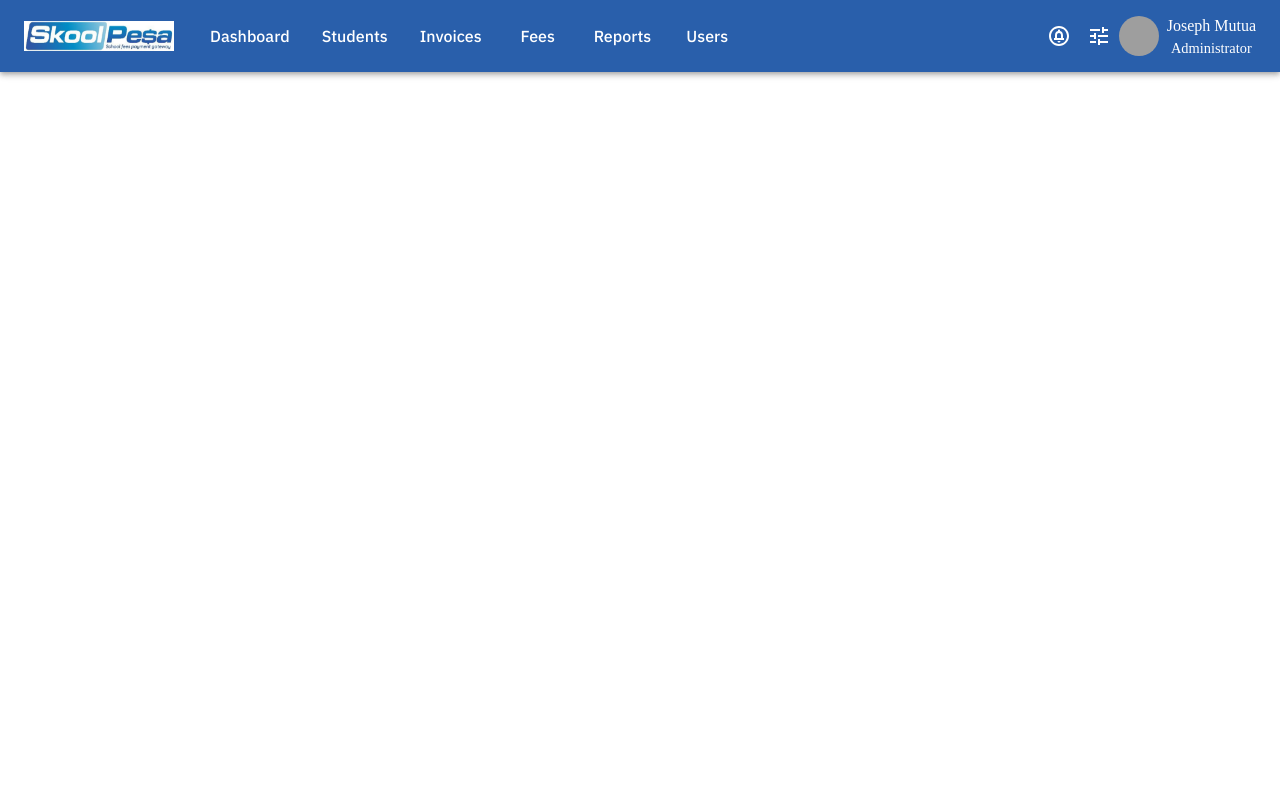
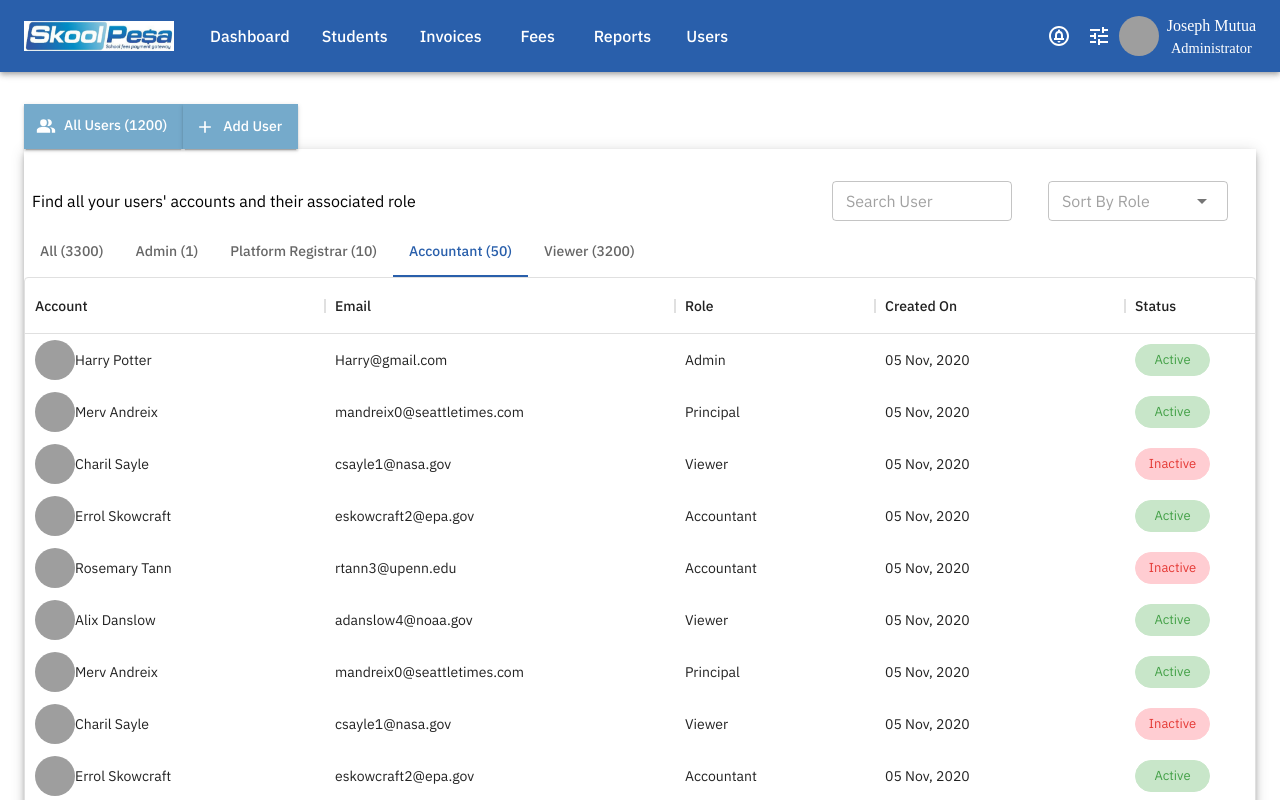
Before and after one commit to Joseph-Mutua/skoolpesa, a React (Create React App) app: page /admin/users/accountant in a window 1280 px wide. Shown: the top 800 px of the page. Built offline with nearby package versions, Linux system fonts and the light colour scheme; grey boxes are pictures that could not be loaded.

Commit message:
Implement the ALL users tab in users component

```diff
--- a/src/App.js
+++ b/src/App.js
@@ -18,7 +18,10 @@ import EditFeeTypeForm from "./components/adminuser/Fees/EditFeeTypeForm";
 
 import Reports from "./components/adminuser/Reports";
 import Students from "./components/adminuser/Students";
-import Users from "./components/adminuser/Users";
+
+// Users Components
+import Users from "./components/adminuser/Users/Users";
+import UserListTable from "./components/adminuser/Users/UserListTable";
 
 function App() {
   return (
@@ -46,14 +49,10 @@ function App() {
 
           {/* USERS COMPONENTS */}
           <Route path="/admin/users" element={<Users />}>
-            {/* <Route index element={<Users/>}>
-              <Route index/>
-              <Route path=":userType"/>
-            </Route> */}
-            <Route path="admin/users/adduser"/>
+            <Route index element={<UserListTable />} />
+            <Route path=":userType" element={<UserListTable />} />
           </Route>
-
-
+          <Route path="/admin/users/adduser" />
         </Routes>
       </Container>
     </div>
--- /dev/null
+++ b/src/components/adminuser/Users/UserListTable.js
@@ -0,0 +1,333 @@
+import React from "react";
+import { DataGrid } from "@mui/x-data-grid";
+import { Avatar, IconButton, Menu, MenuItem, Typography } from "@mui/material";
+import Chip from "@mui/material/Chip";
+import { red, green } from "@mui/material/colors";
+import MoreVertIcon from "@mui/icons-material/MoreVert";
+import LockOutlinedIcon from "@mui/icons-material/LockOutlined";
+
+const actions = ["View", "Reset Password", "Deactivate"];
+
+function getChipProps(params) {
+  if (params.value === "Active") {
+    return {
+      label: params.value,
+      style: {
+        width: "75px",
+        color: green[600],
+        borderColor: green[100],
+        backgroundColor: green[100],
+        borderRadius: "none",
+      },
+    };
+  } else {
+    return {
+      label: params.value,
+      style: {
+        width: "75px",
+        color: red[600],
+        borderColor: red[100],
+        backgroundColor: red[100],
+        borderRadius: "none",
+      },
+    };
+  }
+}
+
+const UserListTable = () =>{
+  const [anchorElNav, setAnchorElNav] = React.useState(null);
+
+
+  const handleOpenNavMenu = (event) => {
+    setAnchorElNav(event.currentTarget);
+  };
+
+  const handleCloseNavMenu = () => {
+    setAnchorElNav(null);
+  };
+
+  const columns = [
+    {
+      field: "account",
+      headerName: "Account",
+      width: 300,
+      renderCell: (params) => {
+        console.log(params);
+        return (
+          <>
+            <Avatar src={params.value.avatar} />
+            {params.value.accountName}
+          </>
+        );
+      },
+    },
+    { field: "email", headerName: "Email", width: 350 },
+    {
+      field: "role",
+      headerName: "Role",
+      width: 200,
+    },
+    {
+      field: "createdOn",
+      headerName: "Created On",
+      width: 250,
+    },
+    {
+      field: "status",
+      headerName: "Status",
+      width: 250,
+      renderCell: (params) => {
+        return (
+          <Chip variant="outlined" size="medium" {...getChipProps(params)} />
+        );
+      },
+    },
+    {
+      field: "action",
+      headerName: "Actions",
+      width: 100,
+      renderCell: (params) => {
+        // console.log(params.row);
+        if (params.row.actions === "locked") {
+          return (
+            <IconButton sx={{ color: "red" }}>
+              <LockOutlinedIcon />
+            </IconButton>
+          );
+        } else {
+          return (
+            <IconButton>
+              <MoreVertIcon onClick={handleOpenNavMenu} />
+            </IconButton>
+          );
+        }
+      },
+    },
+  ];
+
+  const rows = [
+    {
+      id: 1000000,
+      account: {
+        accountName: "Harry Potter",
+        avatar:
+          "https://assets.materialup.com/uploads/bebad102-7f40-4941-99cd-54366113003e/avatar-08.png",
+      },
+      email: "Harry@gmail.com",
+      role: "Admin",
+      createdOn: "05 Nov, 2020",
+      status: "Active",
+      actions: "locked",
+    },
+
+    {
+      id: 1,
+      account: {
+        accountName: "Merv Andreix",
+        avatar: "https://robohash.org/suntutdolore.png?size=50x50&set=set1",
+      },
+      email: "mandreix0@seattletimes.com",
+      role: "Principal",
+      createdOn: "05 Nov, 2020",
+      status: "Active",
+    },
+    {
+      id: 2,
+      account: {
+        accountName: "Charil Sayle",
+        avatar:
+          "https://robohash.org/natuslaboriosamimpedit.png?size=50x50&set=set1",
+      },
+      email: "csayle1@nasa.gov",
+      role: "Viewer",
+      createdOn: "05 Nov, 2020",
+      status: "Inactive",
+    },
+    {
+      id: 3,
+      account: {
+        accountName: "Errol Skowcraft",
+        avatar:
+          "https://robohash.org/corruptiabaliquam.png?size=50x50&set=set1",
+      },
+      email: "eskowcraft2@epa.gov",
+      role: "Accountant",
+      createdOn: "05 Nov, 2020",
+      status: "Active",
+    },
+    {
+      id: 4,
+      account: {
+        accountName: "Rosemary Tann",
+        avatar: "https://robohash.org/quoddebitisrerum.png?size=50x50&set=set1",
+      },
+      email: "rtann3@upenn.edu",
+      role: "Accountant",
+      createdOn: "05 Nov, 2020",
+      status: "Inactive",
+    },
+    {
+      id: 5,
+      account: {
+        accountName: "Alix Danslow",
+        avatar:
+          "https://robohash.org/faciliscumquenesciunt.png?size=50x50&set=set1",
+      },
+      email: "adanslow4@noaa.gov",
+      role: "Viewer",
+      createdOn: "05 Nov, 2020",
+      status: "Active",
+    },
+    {
+      id: 11,
+      account: {
+        accountName: "Merv Andreix",
+        avatar: "https://robohash.org/suntutdolore.png?size=50x50&set=set1",
+      },
+      email: "mandreix0@seattletimes.com",
+      role: "Principal",
+      createdOn: "05 Nov, 2020",
+      status: "Active",
+    },
+    {
+      id: 12,
+      account: {
+        accountName: "Charil Sayle",
+        avatar:
+          "https://robohash.org/natuslaboriosamimpedit.png?size=50x50&set=set1",
+      },
+      email: "csayle1@nasa.gov",
+      role: "Viewer",
+      createdOn: "05 Nov, 2020",
+      status: "Inactive",
+    },
+    {
+      id: 13,
+      account: {
+        accountName: "Errol Skowcraft",
+        avatar:
+          "https://robohash.org/corruptiabaliquam.png?size=50x50&set=set1",
+      },
+      email: "eskowcraft2@epa.gov",
+      role: "Accountant",
+      createdOn: "05 Nov, 2020",
+      status: "Active",
+    },
+    {
+      id: 14,
+      account: {
+        accountName: "Rosemary Tann",
+        avatar: "https://robohash.org/quoddebitisrerum.png?size=50x50&set=set1",
+      },
+      email: "rtann3@upenn.edu",
+      role: "Accountant",
+      createdOn: "05 Nov, 2020",
+      status: "Inactive",
+    },
+    {
+      id: 15,
+      account: {
+        accountName: "Alix Danslow",
+        avatar:
+          "https://robohash.org/faciliscumquenesciunt.png?size=50x50&set=set1",
+      },
+      email: "adanslow4@noaa.gov",
+      role: "Viewer",
+      createdOn: "05 Nov, 2020",
+      status: "Active",
+    },
+    {
+      id: 21,
+      account: {
+        accountName: "Merv Andreix",
+        avatar: "https://robohash.org/suntutdolore.png?size=50x50&set=set1",
+      },
+      email: "mandreix0@seattletimes.com",
+      role: "Principal",
+      createdOn: "05 Nov, 2020",
+      status: "Active",
+    },
+    {
+      id: 22,
+      account: {
+        accountName: "Charil Sayle",
+        avatar:
+          "https://robohash.org/natuslaboriosamimpedit.png?size=50x50&set=set1",
+      },
+      email: "csayle1@nasa.gov",
+      role: "Viewer",
+      createdOn: "05 Nov, 2020",
+      status: "Inactive",
+    },
+    {
+      id: 23,
+      account: {
+        accountName: "Errol Skowcraft",
+        avatar:
+          "https://robohash.org/corruptiabaliquam.png?size=50x50&set=set1",
+      },
+      email: "eskowcraft2@epa.gov",
+      role: "Accountant",
+      createdOn: "05 Nov, 2020",
+      status: "Active",
+    },
+    {
+      id: 24,
+      account: {
+        accountName: "Rosemary Tann",
+        avatar: "https://robohash.org/quoddebitisrerum.png?size=50x50&set=set1",
+      },
+      email: "rtann3@upenn.edu",
+      role: "Accountant",
+      createdOn: "05 Nov, 2020",
+      status: "Inactive",
+    },
+    {
+      id: 25,
+      account: {
+        accountName: "Alix Danslow",
+        avatar:
+          "https://robohash.org/faciliscumquenesciunt.png?size=50x50&set=set1",
+      },
+      email: "adanslow4@noaa.gov",
+      role: "Viewer",
+      createdOn: "05 Nov, 2020",
+      status: "Active",
+    },
+  ];
+
+  return (
+    <>
+      <Menu
+        id="menu-appbar"
+        anchorEl={anchorElNav}
+        anchorOrigin={{
+          vertical: "bottom",
+          horizontal: "right",
+        }}
+        keepMounted
+        transformOrigin={{
+          vertical: "top",
+          horizontal: "left",
+        }}
+        open={Boolean(anchorElNav)}
+        onClose={handleCloseNavMenu}
+      >
+        {actions.map((action) => (
+          <MenuItem key={action} onClick={handleCloseNavMenu}>
+            <Typography textAlign="center">{action}</Typography>
+          </MenuItem>
+        ))}
+      </Menu>
+      <DataGrid
+        autoHeight
+        rows={rows}
+        columns={columns}
+        pageSize={15}
+        rowsPerPageOptions={[5, 10, 15, 20]}
+      />
+    </>
+  );
+}
+
+export default UserListTable;
--- a/src/components/adminuser/Users.js
+++ b/src/components/adminuser/Users/Users.js
@@ -1,11 +1,11 @@
 import React, { useState } from "react";
-import { useParams, Link } from "react-router-dom";
-import { DataGrid } from "@mui/x-data-grid";
+import { useParams, Link, Outlet } from "react-router-dom";
+
 import {
   Button,
   Tab,
   Tabs,
-  IconButton,
+
   Menu,
   MenuItem,
   useTheme,
@@ -18,9 +18,10 @@ import {
 } from "@mui/material";
 import PeopleAltIcon from "@mui/icons-material/PeopleAlt";
 import AddIcon from "@mui/icons-material/Add";
-import MoreVertIcon from "@mui/icons-material/MoreVert";
+
 import ArrowDropDownIcon from "@mui/icons-material/ArrowDropDown";
 import ArrowDropUpIcon from "@mui/icons-material/ArrowDropUp";
+
 
 export function SortedDescendingIcon() {
   return <ArrowDropDownIcon className="icon" />;
@@ -49,15 +50,10 @@ const actions = ["View", "Send Reminder", "Print"];
 
 const Users = () => {
   const theme = useTheme();
-    const { userType } = useParams();
+  const { userType } = useParams();
   const [anchorElNav, setAnchorElNav] = React.useState(null);
   const [selectedTab, setSelectedTab] = useState(routes[userType]);
 
-
-
-  const handleOpenMenu = (event) => {
-    setAnchorElNav(event.currentTarget);
-  };
 
   const handleCloseMenu = () => {
     setAnchorElNav(null);
@@ -68,7 +64,7 @@ const Users = () => {
   };
 
   return (
-    <>
+    <Box>
       <Menu
         id="menu-appbar"
         anchorEl={anchorElNav}
@@ -99,7 +95,6 @@ const Users = () => {
           mb: -8,
           mt: 4,
           "& button": {
-            bgcolor: "#75AACB",
             borderBottom: 2,
             borderBottomColor: "transparent",
           },
@@ -112,17 +107,21 @@ const Users = () => {
         <Button
           variant="contained"
           sx={{
+            bgcolor: "#75AACB",
             textTransform: "none",
             borderRadius: 0,
             height: "45px",
           }}
           startIcon={<PeopleAltIcon />}
         >
-          All Students(15)
+          All Users (1200)
         </Button>
         <Button
           variant="contained"
+          component={Link}
+          to={"adduser"}
           sx={{
+            bgcolor: "#75AACB",
             textTransform: "none",
             borderRadius: 0,
             height: "45px",
@@ -134,7 +133,7 @@ const Users = () => {
           }
           startIcon={<AddIcon />}
         >
-          Add Student
+          Add User
         </Button>
       </Box>
       <Box
@@ -150,21 +149,21 @@ const Users = () => {
             display="flex"
             justifyContent="flex-start"
             alignItems="center"
-            sx={{ ml: 3, mt: 3 }}
+            sx={{ ml: 1, mt: 3 }}
           >
-            <p>Find all Students By Class or Stream</p>
+            <p>Find all your users' accounts and their associated role</p>
           </Typography>
           <Box display="flex" justifyContent="flex-end" alignItems="flex-end">
             <FormControl sx={{ m: 1, width: "25ch" }} variant="outlined">
               <OutlinedInput
                 style={{
-                  maxWidth: "250px",
+                  maxWidth: "180px",
                   maxHeight: "40px",
                   minWidth: "50px",
                   minHeight: "30px",
                 }}
                 id="outlined-adornment-weight"
-                placeholder="Search For a Student"
+                placeholder="Search User"
                 aria-describedby="outlined-weight-helper-text"
                 inputProps={{
                   "aria-label": "weight",
@@ -175,13 +174,13 @@ const Users = () => {
             <FormControl sx={{ m: 1, width: "25ch" }} variant="outlined">
               <OutlinedInput
                 style={{
-                  maxWidth: "250px",
+                  maxWidth: "180px",
                   maxHeight: "40px",
                   minWidth: "50px",
                   minHeight: "30px",
                 }}
                 id="outlined-adornment-weight"
-                placeholder="Filter By Class/Stream"
+                placeholder="Sort By Role"
                 endAdornment={
                   <InputAdornment position="end">
                     <ArrowDropDownIcon />
@@ -282,8 +281,11 @@ const Users = () => {
             />
           </Tabs>
         </Box>
+        <Box display="flex" sx={{ mt: 5 }}>
+          <Outlet />
+        </Box>
       </Box>
-    </>
+    </Box>
   );
 };
 
```
Also changed, not shown: src/components/adminuser/Fees/FeeTypesTable.js (+4 -4 lines).
